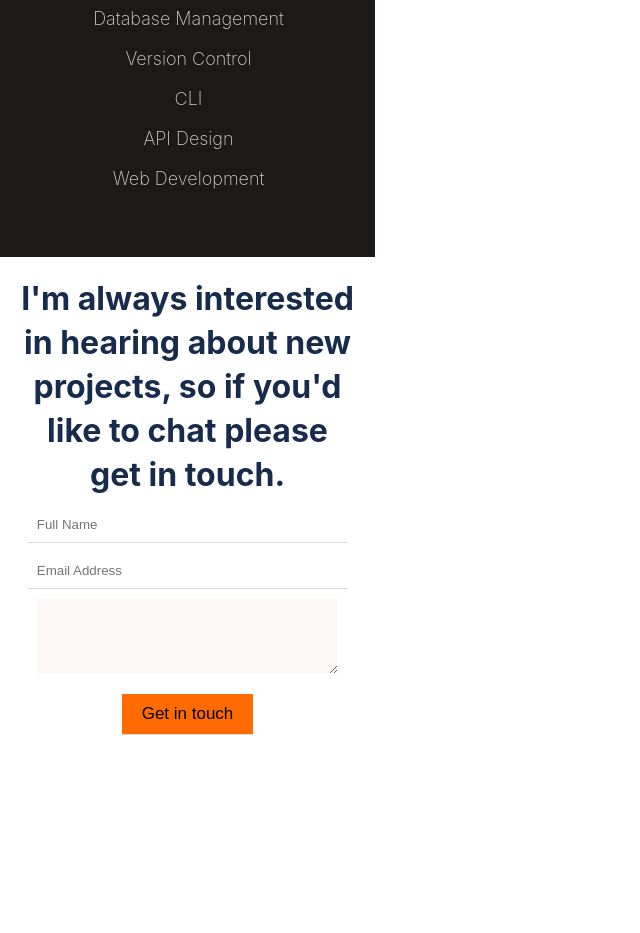
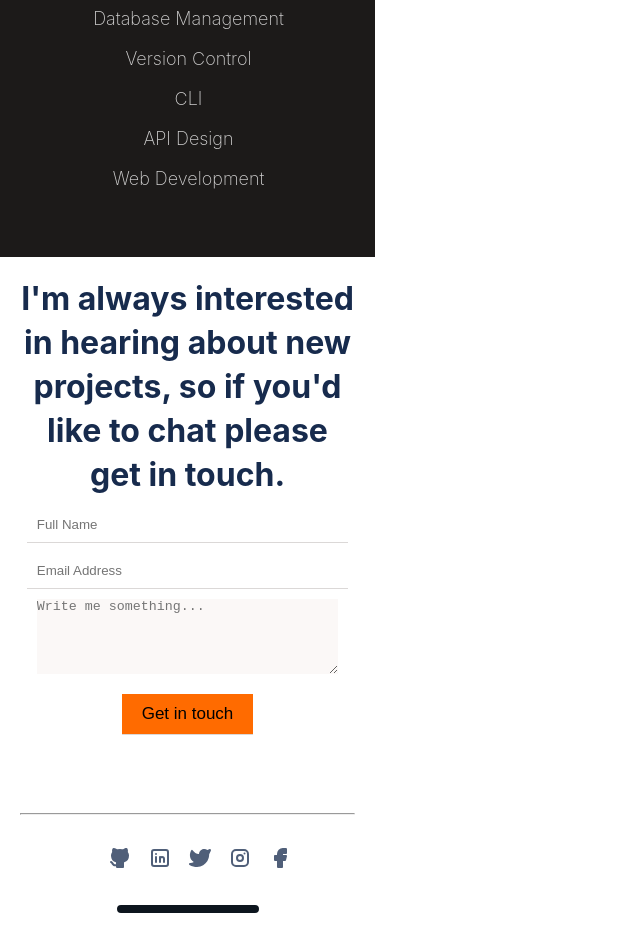
Before and after one commit to paulshaun-kdtk/Personal_Portifolio, a website: page index.html in a window 1280 px wide. Shown: the part 5563-6496 px from the top of the page, without its empty margins (0-640 px from the left). Before the commit the page ends 6318 px from the top, so only its background shows below. Drawn offline with Linux system fonts and the light colour scheme.

Commit message:
Edit styles to the footer

```diff
--- a/index.html
+++ b/index.html
@@ -91,7 +91,6 @@ don't hesitate to contact me.
 </div>
         </section>
 
-        <!-- Rest Of mobile version -->
 
         <section class="recent-works-container">
             <h2 class="rw-heading">My Recent Projects</h2>
@@ -258,11 +257,57 @@ when an unknown printer took a standard dummy text.
             <form class="footer-form">
                 <input type="text" maxlength="30" placeholder="Full Name" name="full-name" required />
                 <input type="email" placeholder="Email Address"  name="email"   required />
-                <textarea class="footer-text-area" cols="30" rows="5" maxlength="500" name="comment" placeholder="Write me something..." required>
-
-                </textarea>
+                <textarea class="footer-text-area" cols="30" rows="5" maxlength="500" name="comment" placeholder="Write me something..." required></textarea>
                 <input class="form-button" type="submit" value="Get in touch" required/>
             </form>
+
+            <hr>
+
+            <ul class="icons-container media">
+
+                <li class="i-github">
+                    <svg xmlns="http://www.w3.org/2000/svg"  width="24" height="24" viewBox="0 0 24 24" stroke-width="2" stroke="currentColor" fill="none" stroke-linecap="round" stroke-linejoin="round">
+                        <path stroke="none" d="M0 0h24v24H0z" fill="none"></path>
+                        <path d="M5.315 2.1c.791 -.113 1.9 .145 3.333 .966l.272 .161l.16 .1l.397 -.083a13.3 13.3 0 0 1 4.59 -.08l.456 .08l.396 .083l.161 -.1c1.385 -.84 2.487 -1.17 3.322 -1.148l.164 .008l.147 .017l.076 .014l.05 .011l.144 .047a1 1 0 0 1 .53 .514a5.2 5.2 0 0 1 .397 2.91l-.047 .267l-.046 .196l.123 .163c.574 .795 .93 1.728 1.03 2.707l.023 .295l.007 .272c0 3.855 -1.659 5.883 -4.644 6.68l-.245 .061l-.132 .029l.014 .161l.008 .157l.004 .365l-.002 .213l-.003 3.834a1 1 0 0 1 -.883 .993l-.117 .007h-6a1 1 0 0 1 -.993 -.883l-.007 -.117v-.734c-1.818 .26 -3.03 -.424 -4.11 -1.878l-.535 -.766c-.28 -.396 -.455 -.579 -.589 -.644l-.048 -.019a1 1 0 0 1 .564 -1.918c.642 .188 1.074 .568 1.57 1.239l.538 .769c.76 1.079 1.36 1.459 2.609 1.191l.001 -.678l-.018 -.168a5.03 5.03 0 0 1 -.021 -.824l.017 -.185l.019 -.12l-.108 -.024c-2.976 -.71 -4.703 -2.573 -4.875 -6.139l-.01 -.31l-.004 -.292a5.6 5.6 0 0 1 .908 -3.051l.152 -.222l.122 -.163l-.045 -.196a5.2 5.2 0 0 1 .145 -2.642l.1 -.282l.106 -.253a1 1 0 0 1 .529 -.514l.144 -.047l.154 -.03z" stroke-width="0" fill="currentColor"></path>
+                     </svg>
+
+                <li class="i-linkedin">
+            <svg xmlns="http://www.w3.org/2000/svg"  width="24" height="24" viewBox="0 0 24 24" stroke-width="2" stroke="currentColor" fill="none" stroke-linecap="round" stroke-linejoin="round">
+                <path stroke="none" d="M0 0h24v24H0z" fill="none"></path>
+                <path d="M4 4m0 2a2 2 0 0 1 2 -2h12a2 2 0 0 1 2 2v12a2 2 0 0 1 -2 2h-12a2 2 0 0 1 -2 -2z"></path>
+                <path d="M8 11l0 5"></path>
+                <path d="M8 8l0 .01"></path>
+                <path d="M12 16l0 -5"></path>
+                <path d="M16 16v-3a2 2 0 0 0 -4 0"></path>
+             </svg>
+            </li>
+
+            <li class="i-twitter">
+                <svg xmlns="http://www.w3.org/2000/svg"  width="24" height="24" viewBox="0 0 24 24" stroke-width="2" stroke="currentColor" fill="none" stroke-linecap="round" stroke-linejoin="round">
+                    <path stroke="none" d="M0 0h24v24H0z" fill="none"></path>
+                    <path d="M14.058 3.41c-1.807 .767 -2.995 2.453 -3.056 4.38l-.002 .182l-.243 -.023c-2.392 -.269 -4.498 -1.512 -5.944 -3.531a1 1 0 0 0 -1.685 .092l-.097 .186l-.049 .099c-.719 1.485 -1.19 3.29 -1.017 5.203l.03 .273c.283 2.263 1.5 4.215 3.779 5.679l.173 .107l-.081 .043c-1.315 .663 -2.518 .952 -3.827 .9c-1.056 -.04 -1.446 1.372 -.518 1.878c3.598 1.961 7.461 2.566 10.792 1.6c4.06 -1.18 7.152 -4.223 8.335 -8.433l.127 -.495c.238 -.993 .372 -2.006 .401 -3.024l.003 -.332l.393 -.779l.44 -.862l.214 -.434l.118 -.247c.265 -.565 .456 -1.033 .574 -1.43l.014 -.056l.008 -.018c.22 -.593 -.166 -1.358 -.941 -1.358l-.122 .007a.997 .997 0 0 0 -.231 .057l-.086 .038a7.46 7.46 0 0 1 -.88 .36l-.356 .115l-.271 .08l-.772 .214c-1.336 -1.118 -3.144 -1.254 -5.012 -.554l-.211 .084z" stroke-width="0" fill="currentColor"></path>
+                 </svg>
+            </li>
+
+            <li class="i-instagram">
+                <svg xmlns="http://www.w3.org/2000/svg"  width="24" height="24" viewBox="0 0 24 24" stroke-width="2" stroke="currentColor" fill="none" stroke-linecap="round" stroke-linejoin="round">
+                    <path stroke="none" d="M0 0h24v24H0z" fill="none"></path>
+                    <path d="M4 4m0 4a4 4 0 0 1 4 -4h8a4 4 0 0 1 4 4v8a4 4 0 0 1 -4 4h-8a4 4 0 0 1 -4 -4z"></path>
+                    <path d="M12 12m-3 0a3 3 0 1 0 6 0a3 3 0 1 0 -6 0"></path>
+                    <path d="M16.5 7.5l0 .01"></path>
+                 </svg>
+            </li>
+
+            <li class="i-facebook">
+                <svg xmlns="http://www.w3.org/2000/svg"  width="24" height="24" viewBox="0 0 24 24" stroke-width="2" stroke="currentColor" fill="none" stroke-linecap="round" stroke-linejoin="round">
+                    <path stroke="none" d="M0 0h24v24H0z" fill="none"></path>
+                    <path d="M18 2a1 1 0 0 1 .993 .883l.007 .117v4a1 1 0 0 1 -.883 .993l-.117 .007h-3v1h3a1 1 0 0 1 .991 1.131l-.02 .112l-1 4a1 1 0 0 1 -.858 .75l-.113 .007h-2v6a1 1 0 0 1 -.883 .993l-.117 .007h-4a1 1 0 0 1 -.993 -.883l-.007 -.117v-6h-2a1 1 0 0 1 -.993 -.883l-.007 -.117v-4a1 1 0 0 1 .883 -.993l.117 -.007h2v-1a6 6 0 0 1 5.775 -5.996l.225 -.004h3z" stroke-width="0" fill="currentColor"></path>
+                 </svg>
+            </li>
+
+        </ul>
+
+        <hr class="indicator">
 
           </footer>
 
--- a/styles.css
+++ b/styles.css
@@ -439,3 +439,20 @@ color: #FFFFFF;
   border: none;
   margin-top: 20px;
 }
+
+.media {
+  color: #505f79;
+  margin: 25px auto;
+}
+
+hr {
+  margin-top: 78px;
+}
+
+.indicator {
+  width: 134px;
+  background: #0d151e;
+  border: 4px solid #0d151e;
+  border-radius: 10px;
+  margin: auto;
+}
```
